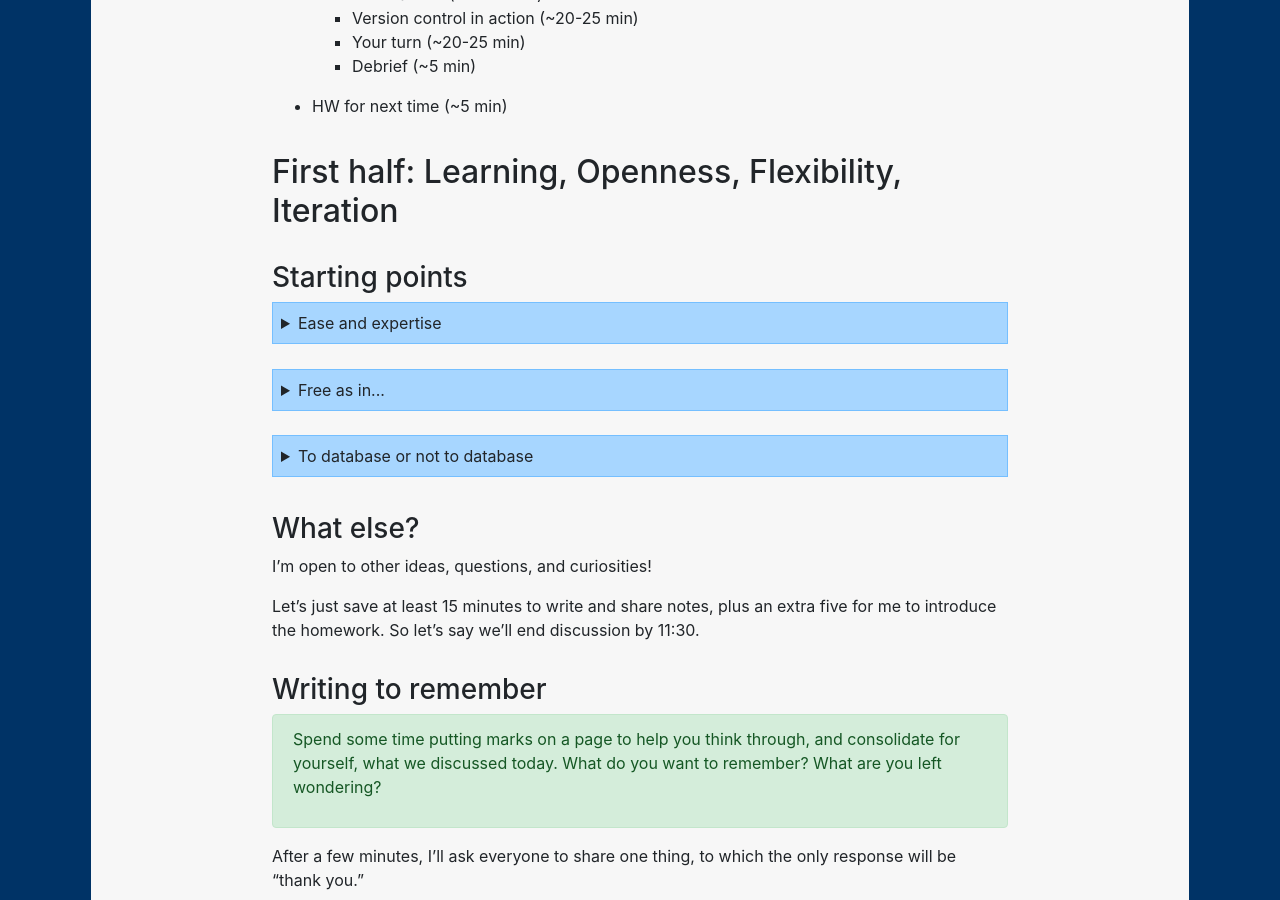
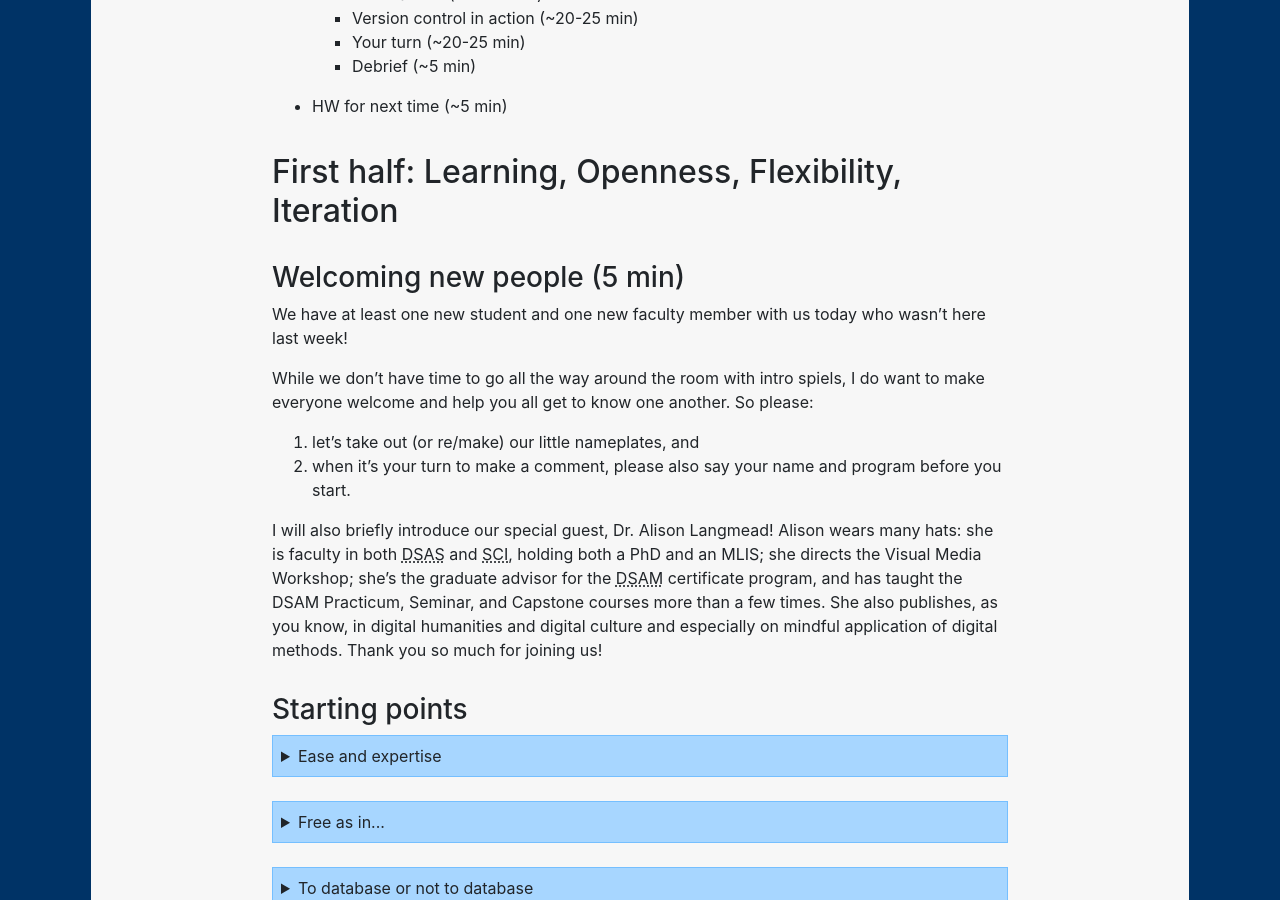
Before and after one commit to benmiller314/dsam2025fall, a Jekyll site: the page built from oldplans/week-03.md, in a window 1280 px wide and 900 px high, scrolled down 755 px. Built offline with Jekyll 4.4.1, drawn with Linux system fonts in a browser that asks for light colours; our own code applies the rules of GitHub Pages for plain Markdown files.

Commit message:
welcoming new people

```diff
--- a/oldplans/week-03.md
+++ b/oldplans/week-03.md
@@ -46,7 +46,22 @@
 
 To be clear, you don't need to express *everything* you're thinking! This is meant to be low stakes. Pick one thing, and unpack it for a paragraph or two. What stood out to you? What does it make you wonder? -->
 
+### Welcoming new people (5 min)
+
+We have at least one new student and one new faculty member with us today who wasn't here last week!
+
+While we don't have time to go all the way around the room with intro spiels, I do want to make everyone welcome and help you all get to know one another. So please:
+
+1. let's take out (or re/make) our little nameplates, and
+2. when it's your turn to make a comment, please also say your name and program before you start.
+
+I will also briefly introduce our special guest, Dr. Alison Langmead! Alison wears many hats: she is faculty in both <abbr title="Dietrich School of Arts and Sciences">DSAS</abbr> and <abbr title="School of Computing and Information">SCI</abbr>, holding both a PhD and an MLIS; she directs the Visual Media Workshop; she's the graduate advisor for the <abbr title="Digital Studies and Methods">DSAM</abbr> certificate program, and has taught the DSAM Practicum, Seminar, and Capstone courses more than a few times. She also publishes, as you know, in digital humanities and digital culture and especially on mindful application of digital methods. Thank you so much for joining us!
+
+
+
 ### Starting points
+
+
 
 <details id="ease-and-expertise"><summary>Ease and expertise</summary>
     <p>Stolley writes:<blockquote>Software and communications technologies that elevate ease over expertise are the culprits here. Those who teach have an even more pressing responsibility to learn and then engage students with digital approaches and technologies that students themselves would not likely discover independently....The richest learning experiences reveal how failure and crude initial work transform to something better only through ongoing research and revision.</blockquote></p>
```
